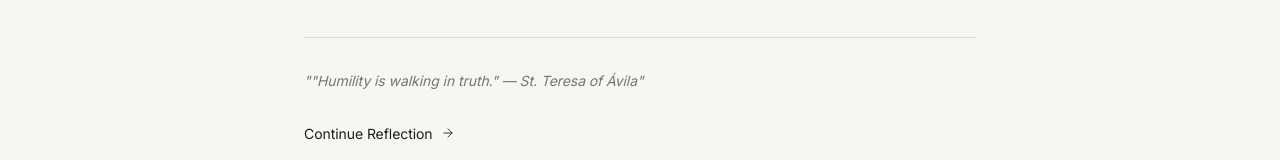
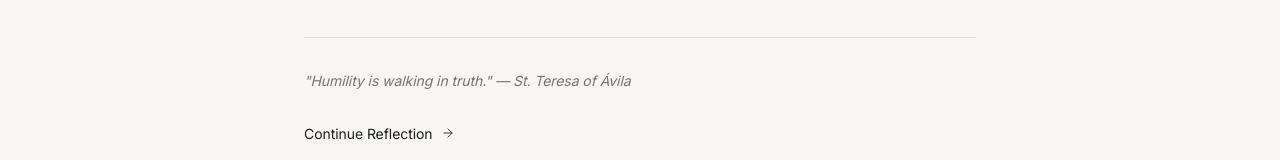
Before and after one commit to johncyongco/agapetoi, a React (Vite) app: page / in a window 1280 px wide. Shown: the part 420-580 px from the top of the page. Built offline with nearby package versions, Linux system fonts and the light colour scheme.

Commit message:
fix: remove doubled quotation marks around quote on home page

```diff
--- a/src/components/home/TodayFocus.tsx
+++ b/src/components/home/TodayFocus.tsx
@@ -56,7 +56,7 @@ export function TodayFocus({
       <hr className="editorial-rule mb-8" />
 
       <p className="text-editorial-sm text-text-secondary italic leading-relaxed max-w-md">
-        "{getEncouragingQuote()}"
+        {getEncouragingQuote()}
       </p>
 
       {onContinueReflection && (
```
